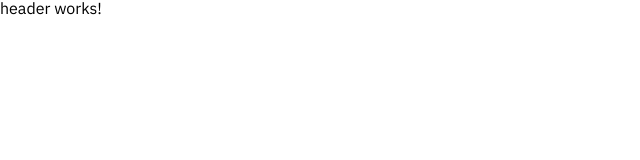
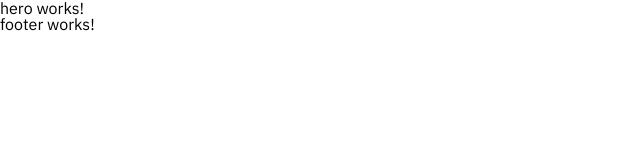
Before and after one commit to fedtti/fedtti.github.io, an Angular app: page / in a window 1280 px wide. Shown: the top 160 px of the page, without its empty margins (0-640 px from the left). Built offline with nearby package versions, Linux system fonts and the light colour scheme.

Commit message:
feat: add 'Hero' core component and 'Home' page

```diff
--- a/src/app/app.config.ts
+++ b/src/app/app.config.ts
@@ -1,6 +1,5 @@
 import { ApplicationConfig, provideBrowserGlobalErrorListeners } from '@angular/core';
 import { provideRouter } from '@angular/router';
-
 import { routes } from './app.routes';
 
 export const appConfig: ApplicationConfig = {
--- a/src/app/app.html
+++ b/src/app/app.html
@@ -1,2 +1 @@
-<app-header></app-header>
 <router-outlet />
--- a/src/app/app.routes.ts
+++ b/src/app/app.routes.ts
@@ -1,3 +1,9 @@
 import { Routes } from '@angular/router';
+import { Home } from './pages/home/home';
 
-export const routes: Routes = [];
+export const routes: Routes = [
+  {
+    path: '',
+    component: Home,
+  }
+];
--- a/src/app/app.ts
+++ b/src/app/app.ts
@@ -1,13 +1,9 @@
 import { Component, signal } from '@angular/core';
 import { RouterOutlet } from '@angular/router';
-import { Header } from './core/header/header';
 
 @Component({
   selector: 'app-root',
-  imports: [
-    Header,
-    RouterOutlet
-  ],
+  imports: [ RouterOutlet ],
   templateUrl: './app.html',
   styleUrl: './app.scss'
 })
--- a/src/app/core/header/header.html
+++ b/src/app/core/header/header.html
@@ -1 +1,3 @@
-<p>header works!</p>
+<header>
+
+</header>
--- /dev/null
+++ b/src/app/core/hero/hero.html
@@ -0,0 +1 @@
+<p>hero works!</p>
--- /dev/null
+++ b/src/app/pages/home/home.html
@@ -0,0 +1,3 @@
+<app-header></app-header>
+<app-hero></app-hero>
+<app-footer></app-footer>
--- /dev/null
+++ b/src/app/pages/home/home.ts
@@ -0,0 +1,18 @@
+import { Component } from '@angular/core';
+import { Header } from '../../core/header/header';
+import { Footer } from '../../core/footer/footer';
+import { Hero } from '../../core/hero/hero';
+
+@Component({
+  selector: 'app-home',
+  imports: [
+    Header,
+    Footer,
+    Hero
+  ],
+  templateUrl: './home.html',
+  styleUrl: './home.scss',
+})
+export class Home {
+
+}
```
Also changed, not shown: src/app/core/hero/hero.ts (added, +11 -0 lines), src/app/core/hero/hero.scss (added), src/app/pages/home/home.scss (added), 2 other files (tests, documents, lock files or other folders).
